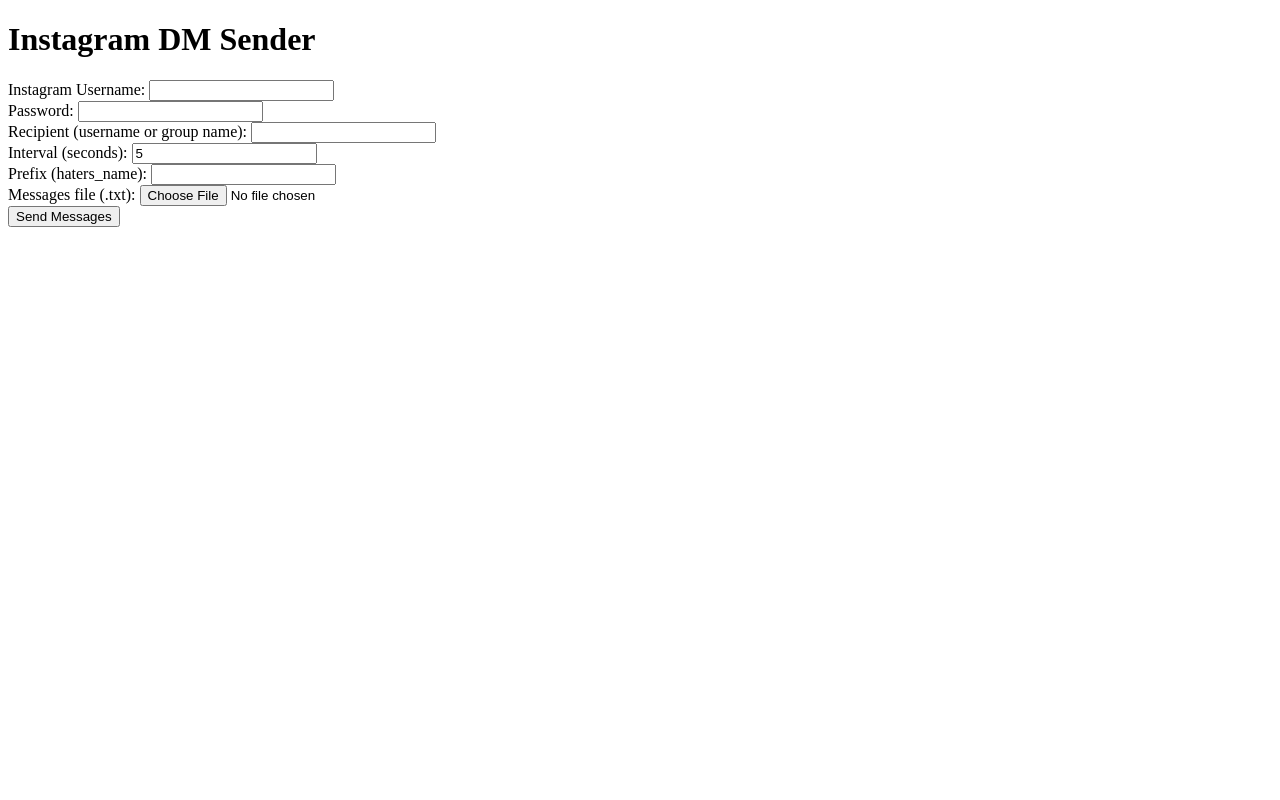
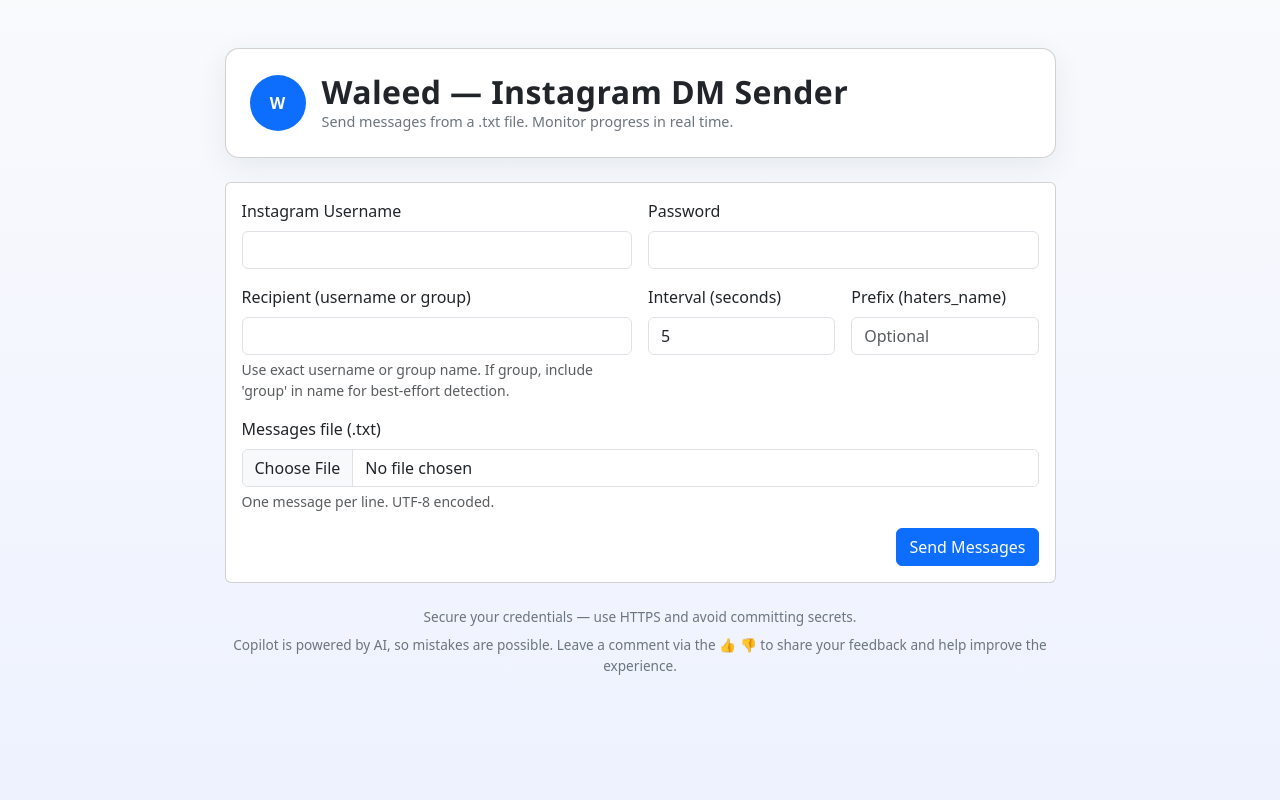
Before and after one commit to meetsingh8879-del/instagram-multi, a Flask app: page / in a window 1280 px wide. Run offline with Flask 3, Linux system fonts and the light colour scheme.

Commit message:
Refactor index.html for improved layout and styling
Updated the HTML structure and styling for the Instagram DM Sender page, including Bootstrap integration and improved layout.

```diff
--- a/templates/index.html
+++ b/templates/index.html
@@ -1,51 +1,175 @@
 <!doctype html>
-<html>
+<html lang="en">
   <head>
-  <meta charset="utf-8">
-  <title>Instagram DM Sender</title>
+    <meta charset="utf-8" />
+    <meta name="viewport" content="width=device-width, initial-scale=1" />
+    <title>Waleed — Instagram DM Sender</title>
+
+    <!-- Bootstrap 5 CDN -->
+    <link href="https://cdn.jsdelivr.net/npm/bootstrap@5.3.2/dist/css/bootstrap.min.css" rel="stylesheet">
+
+    <style>
+      :root{
+        --primary: #0d6efd;
+        --accent: #6f42c1;
+        --muted: #6c757d;
+      }
+      body {
+        background: linear-gradient(180deg, #f8fafc 0%, #eef2ff 100%);
+        min-height: 100vh;
+        color: #212529;
+      }
+      .brand {
+        font-family: "Segoe UI", Roboto, "Helvetica Neue", Arial;
+        font-weight: 700;
+        letter-spacing: .4px;
+      }
+      .card-hero {
+        border-radius: 14px;
+        box-shadow: 0 8px 30px rgba(44, 62, 80, 0.08);
+      }
+      .small-muted { color: var(--muted); font-size: .9rem; }
+      .progress { height: 1.2rem; border-radius: 8px; }
+      .footer-note { font-size: .85rem; color: var(--muted); }
+      .file-label { cursor: pointer; }
+    </style>
   </head>
   <body>
-  <h1>Instagram DM Sender</h1>
+    <div class="container py-5">
+      <div class="row justify-content-center">
+        <div class="col-lg-9">
+          <div class="card card-hero p-4 mb-4">
+            <div class="d-flex align-items-center gap-3">
+              <div class="rounded-circle bg-primary text-white d-flex align-items-center justify-content-center" style="width:56px;height:56px;font-weight:700;">
+                W
+              </div>
+              <div>
+                <h2 class="mb-0 brand">Waleed — Instagram DM Sender</h2>
+                <div class="small-muted">Send messages from a .txt file. Monitor progress in real time.</div>
+              </div>
+            </div>
+          </div>
 
           {% if error %}
-    <p style="color:red">{{ error }}</p>
+            <div class="alert alert-danger" role="alert">{{ error }}</div>
           {% endif %}
 
-  {% if message %}
-    <p>{{ message }}</p>
+          {% if message and not job_id %}
+            <div class="alert alert-info" role="alert">{{ message }}</div>
           {% endif %}
 
+          <div class="card mb-4">
+            <div class="card-body">
               {% if job_id %}
-    <p>Job started: <strong>{{ job_id }}</strong></p>
-    <p>Status URL: <a href="{{ status_url }}">{{ status_url }}</a></p>
-    <div id="status"></div>
+                <h5 class="card-title">Job <span class="badge bg-secondary">{{ job_id }}</span></h5>
+                <p class="small-muted">Status URL: <a href="{{ status_url }}" target="_blank">{{ status_url }}</a></p>
+
+                <div class="mb-3">
+                  <label class="form-label">Progress</label>
+                  <div class="progress" role="progressbar" aria-valuemin="0" aria-valuemax="100">
+                    <div id="job-progress" class="progress-bar progress-bar-striped bg-success" style="width: 0%">0%</div>
+                  </div>
+                </div>
+
+                <div class="mb-3">
+                  <label class="form-label">Status</label>
+                  <pre id="job-status" class="p-3 bg-light rounded" style="white-space:pre-wrap;">Queued...</pre>
+                </div>
+
+                <div class="d-flex gap-2">
+                  <a href="/" class="btn btn-outline-secondary">Start another job</a>
+                </div>
 
                 <script>
                   const statusUrl = "{{ status_url }}";
+                  const progressEl = document.getElementById('job-progress');
+                  const statusEl = document.getElementById('job-status');
+
                   async function poll() {
                     try {
                       const res = await fetch(statusUrl);
+                      if (!res.ok) throw new Error('Status fetch failed: ' + res.status);
                       const data = await res.json();
-          document.getElementById('status').innerText = JSON.stringify(data, null, 2);
+                      const progress = data.progress ?? 0;
+                      const status = data.message ?? data.status ?? JSON.stringify(data);
+
+                      progressEl.style.width = progress + '%';
+                      progressEl.textContent = progress + '%';
+                      statusEl.textContent = status + "\n\n" + "State: " + (data.status || 'unknown');
+
                       if (data.status !== 'done' && data.status !== 'error') {
-            setTimeout(poll, 2000);
-          }
-        } catch (e) {
-          document.getElementById('status').innerText = "Error fetching status: " + e;
+                        setTimeout(poll, 1500);
+                      } else {
+                        // final
+                        if (data.status === 'done') {
+                          progressEl.classList.remove('bg-success');
+                          progressEl.classList.add('bg-primary');
+                        } else {
+                          progressEl.classList.remove('bg-success');
+                          progressEl.classList.add('bg-danger');
                         }
                       }
+                    } catch (err) {
+                      statusEl.textContent = 'Error fetching status: ' + err;
+                      setTimeout(poll, 3000);
+                    }
+                  }
+
+                  // start polling
                   poll();
                 </script>
+
               {% else %}
-    <form method="post" enctype="multipart/form-data">
-      <label>Instagram Username: <input type="text" name="username" required></label><br>
-      <label>Password: <input type="password" name="password" required></label><br>
-      <label>Recipient (username or group name): <input type="text" name="recipient" required></label><br>
-      <label>Interval (seconds): <input type="number" name="interval" value="5" min="1"></label><br>
-      <label>Prefix (haters_name): <input type="text" name="haters_name"></label><br>
-      <label>Messages file (.txt): <input type="file" name="message_file" accept=".txt" required></label><br>
-      <button type="submit">Send Messages</button>
+                <form method="post" enctype="multipart/form-data" class="row g-3">
+                  <div class="col-md-6">
+                    <label class="form-label">Instagram Username</label>
+                    <input type="text" name="username" class="form-control" required>
+                  </div>
+
+                  <div class="col-md-6">
+                    <label class="form-label">Password</label>
+                    <input type="password" name="password" class="form-control" required>
+                  </div>
+
+                  <div class="col-md-6">
+                    <label class="form-label">Recipient (username or group)</label>
+                    <input type="text" name="recipient" class="form-control" required>
+                    <div class="form-text">Use exact username or group name. If group, include 'group' in name for best-effort detection.</div>
+                  </div>
+
+                  <div class="col-md-3">
+                    <label class="form-label">Interval (seconds)</label>
+                    <input type="number" name="interval" class="form-control" value="5" min="1">
+                  </div>
+
+                  <div class="col-md-3">
+                    <label class="form-label">Prefix (haters_name)</label>
+                    <input type="text" name="haters_name" class="form-control" placeholder="Optional">
+                  </div>
+
+                  <div class="col-12">
+                    <label class="form-label file-label">Messages file (.txt)</label>
+                    <input class="form-control" type="file" name="message_file" accept=".txt" required>
+                    <div class="form-text">One message per line. UTF-8 encoded.</div>
+                  </div>
+
+                  <div class="col-12 d-flex justify-content-end">
+                    <button type="submit" class="btn btn-primary">Send Messages</button>
+                  </div>
                 </form>
               {% endif %}
+            </div>
+          </div>
+
+          <div class="text-center footer-note">
+            <div>Secure your credentials — use HTTPS and avoid committing secrets.</div>
+            <div class="mt-2">Copilot is powered by AI, so mistakes are possible. Leave a comment via the 👍 👎 to share your feedback and help improve the experience.</div>
+          </div>
+        </div>
+      </div>
+    </div>
+
+    <!-- Bootstrap JS (optional for some components) -->
+    <script src="https://cdn.jsdelivr.net/npm/bootstrap@5.3.2/dist/js/bootstrap.bundle.min.js"></script>
   </body>
 </html>
```
Lines whose indentation alone changed are shown as unchanged.
